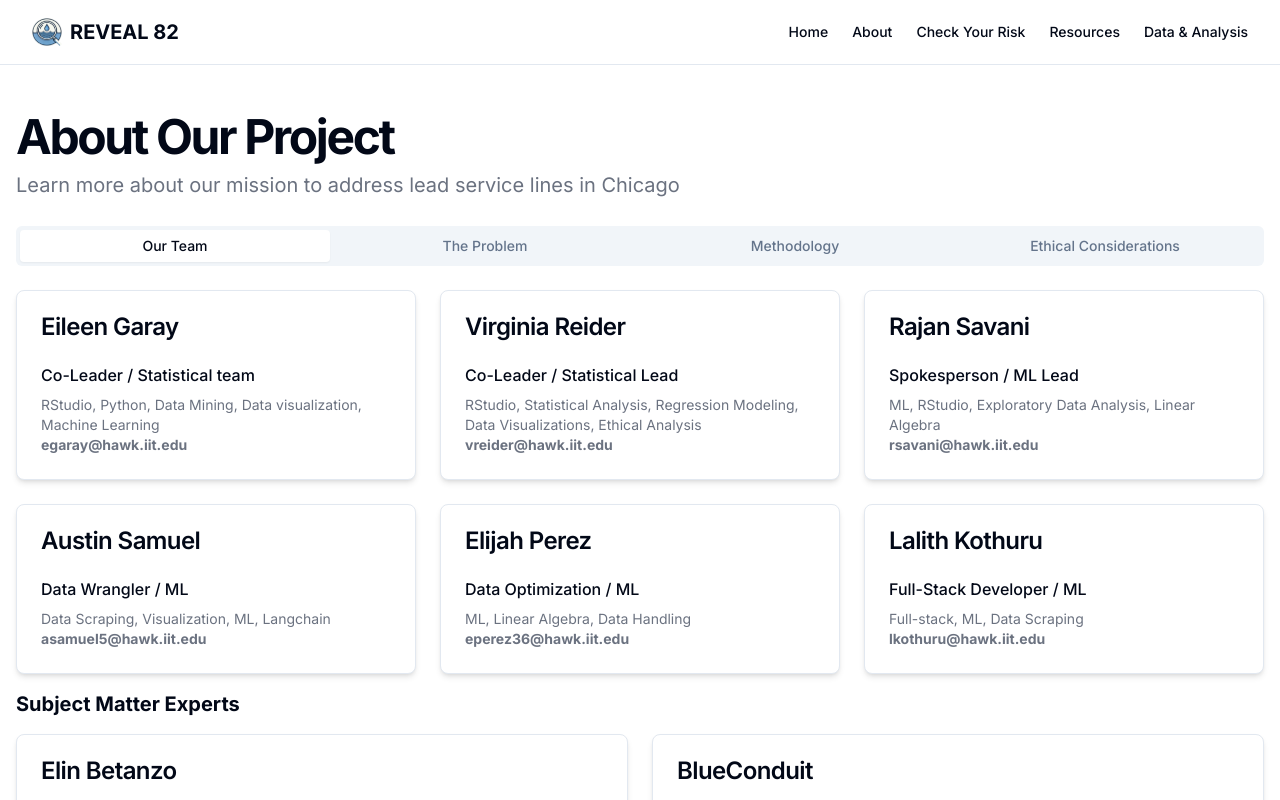
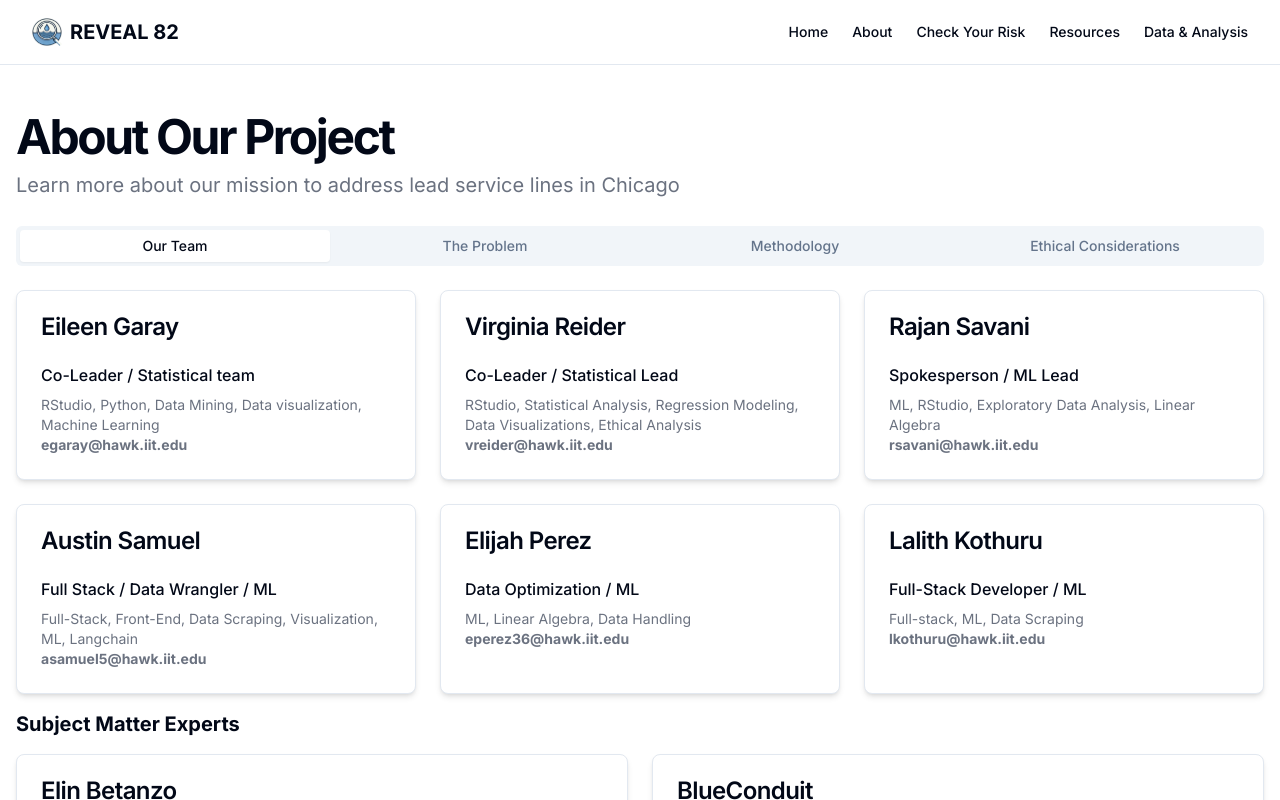
Before and after one commit to LALITH0110/reveal82website, a Next.js app: page /about in a window 1280 px wide. Shown: the top 800 px of the page. Built offline with nearby package versions, Linux system fonts and the light colour scheme.

Commit message:
Update page.tsx

```diff
--- a/app/about/page.tsx
+++ b/app/about/page.tsx
@@ -56,10 +56,10 @@ export default function AboutPage() {
                 },
                 {
                   name: "Austin Samuel",
-                  role: "Data Wrangler / ML",
+                  role: "Full Stack / Data Wrangler / ML",
                   skills: (
                     <>
-                      Data Scraping, Visualization, ML, Langchain<br />
+                      Full-Stack, Front-End, Data Scraping, Visualization, ML, Langchain<br />
                       <strong>asamuel5@hawk.iit.edu</strong>
                     </>
                   ),
```
